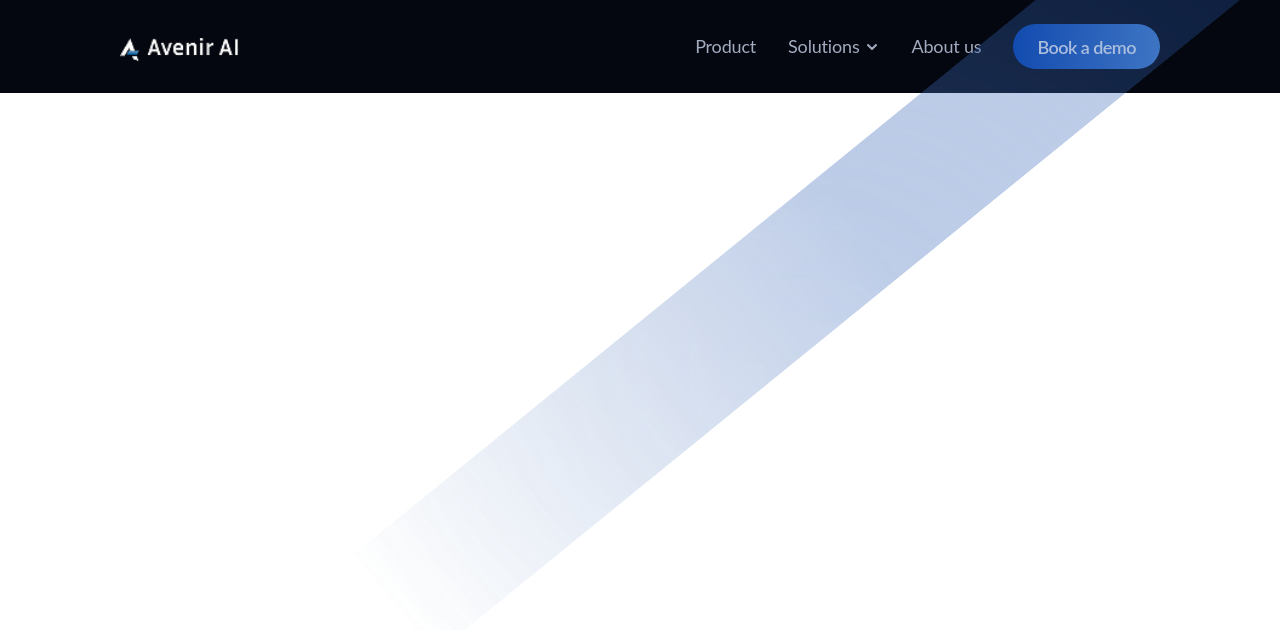
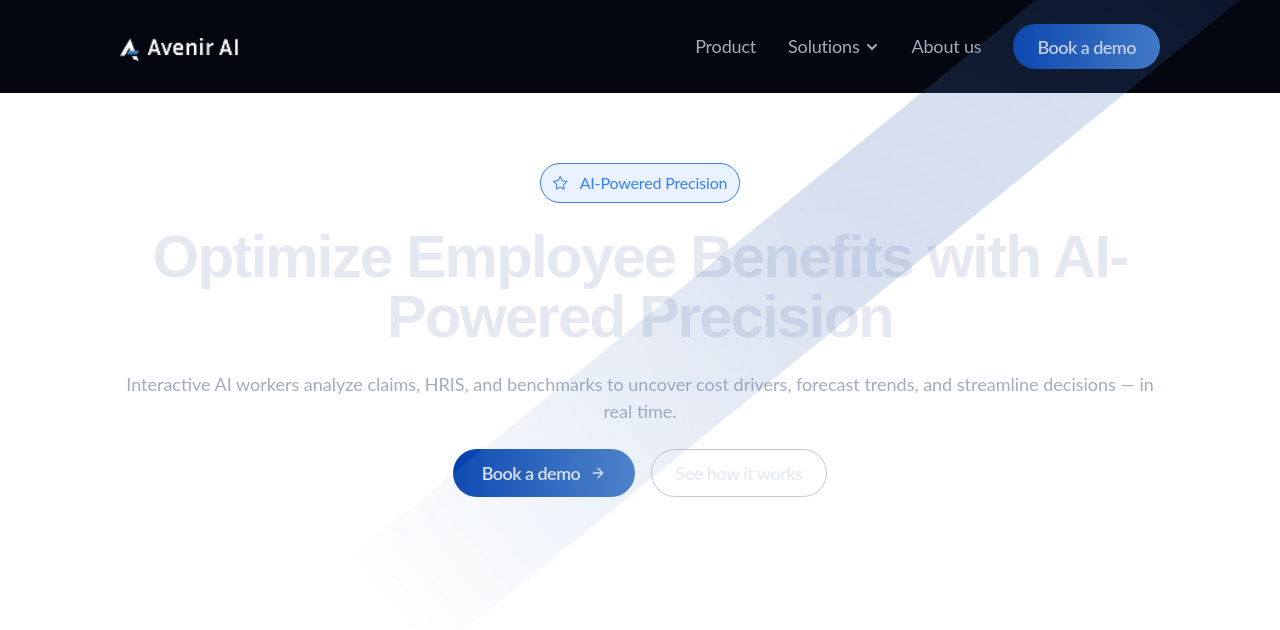
Before and after one commit to AntipasBen23/avenir-ai, a Next.js app: page / in a window 1280 px wide. Shown: the top 630 px of the page. Built offline with nearby package versions, Linux system fonts and the light colour scheme.

Commit message:
added herosection for desktop

```diff
--- /dev/null
+++ b/src/app/components/HeroSection.tsx
@@ -0,0 +1,147 @@
+// src/app/components/HeroSection.tsx
+import Image from "next/image";
+
+export default function HeroSection() {
+  return (
+    <section
+      className="w-full max-w-[1440px] mx-auto px-[120px] grid"
+      style={{
+        height: '310px',
+        gap: '24px',
+        opacity: 1,
+        gridTemplateRows: 'auto auto auto auto 1fr',
+        paddingTop: '70px'
+      }}
+    >
+      {/* AI-Powered Precision Button */}
+      <button
+        className="flex items-center justify-center rounded-full whitespace-nowrap justify-self-center"
+        style={{
+          width: '200px',
+          height: '40px',
+          gap: '12px',
+          paddingTop: '8px',
+          paddingRight: '12px',
+          paddingBottom: '8px',
+          paddingLeft: '12px',
+          background: '#367FFF1A',
+          border: '1px solid #367FFF',
+          opacity: 1
+        }}
+      >
+        {/* Icon */}
+        <Image
+          src="/ai-icon.png"
+          alt="AI Icon"
+          width={24}
+          height={24}
+        />
+
+        {/* Text */}
+        <span
+          className="text-[16px] leading-[150%]"
+          style={{
+            fontFamily: 'Lato, sans-serif',
+            fontWeight: 400,
+            letterSpacing: '-0.01em',
+            color: '#367FFF'
+          }}
+        >
+          AI-Powered Precision
+        </span>
+      </button>
+
+      {/* Main Heading */}
+      <h1
+        className="text-[60px] leading-[100%] text-center"
+        style={{
+          fontFamily: 'League Spartan, sans-serif',
+          fontWeight: 600,
+          letterSpacing: '-0.03em',
+          color: '#E4E8F0'
+        }}
+      >
+        Optimize Employee Benefits with AI-Powered Precision
+      </h1>
+
+      {/* Subheading */}
+      <p
+        className="text-[18px] leading-[150%] text-center"
+        style={{
+          fontFamily: 'Lato, sans-serif',
+          fontWeight: 400,
+          letterSpacing: '0%',
+          color: '#A3ACBF'
+        }}
+      >
+        Interactive AI workers analyze claims, HRIS, and benchmarks to uncover cost drivers, forecast trends, and streamline decisions — in real time.
+      </p>
+
+      {/* CTA Buttons */}
+      <div className="flex items-center justify-center gap-4">
+        {/* Book a demo button */}
+        <button
+          className="flex items-center justify-center rounded-full whitespace-nowrap"
+          style={{
+            width: '182px',
+            height: '48px',
+            gap: '10px',
+            paddingTop: '16px',
+            paddingRight: '24px',
+            paddingBottom: '16px',
+            paddingLeft: '24px',
+            background: 'linear-gradient(90deg, #0140AE 0%, #457FCA 100%)',
+            opacity: 1
+          }}
+        >
+          <span
+            className="text-[18px] leading-[100%]"
+            style={{
+              fontFamily: 'Lato, sans-serif',
+              fontWeight: 600,
+              letterSpacing: '-0.03em',
+              color: '#E6EAF2'
+            }}
+          >
+            Book a demo
+          </span>
+          {/* Arrow icon */}
+          <Image
+            src="/arrow-right.png"
+            alt="Arrow"
+            width={16}
+            height={16}
+          />
+        </button>
+
+        {/* See how it works button */}
+        <button
+          className="flex items-center justify-center rounded-full whitespace-nowrap"
+          style={{
+            width: '176px',
+            height: '48px',
+            gap: '10px',
+            paddingTop: '16px',
+            paddingRight: '24px',
+            paddingBottom: '16px',
+            paddingLeft: '24px',
+            border: '1px solid rgba(69, 75, 88, 0.3)',
+            opacity: 1
+          }}
+        >
+          <span
+            className="text-[18px] leading-[100%]"
+            style={{
+              fontFamily: 'Lato, sans-serif',
+              fontWeight: 600,
+              letterSpacing: '-0.03em',
+              color: '#E6EAF2'
+            }}
+          >
+            See how it works
+          </span>
+        </button>
+      </div>
+    </section>
+  );
+}
--- a/src/app/components/Navbar.tsx
+++ b/src/app/components/Navbar.tsx
@@ -1,4 +1,3 @@
-// src/app/components/Navbar.tsx
 import Image from "next/image";
 
 export default function Navbar() {
--- a/src/app/page.tsx
+++ b/src/app/page.tsx
@@ -1,5 +1,6 @@
 // src/app/page.tsx
 import Navbar from "./components/Navbar";
+import HeroSection from "./components/HeroSection";
 
 export default function Home() {
   return (
@@ -16,13 +17,13 @@ export default function Home() {
           transformOrigin: 'top left',
           background: 'linear-gradient(180deg, #0140AE 50%, rgba(115, 160, 240, 0) 100%)',
           backdropFilter: 'blur(248.72720336914062px)',
-          opacity: 0.25,
+          opacity: 0.15,
           pointerEvents: 'none'
         }}
       />
 
       <Navbar />
-      {/* Rest of your content will go here */}
+      <HeroSection />
     </div>
   );
 }
```
Also changed, not shown: public/ai-icon.png (added), public/arrow-right.png (added).
